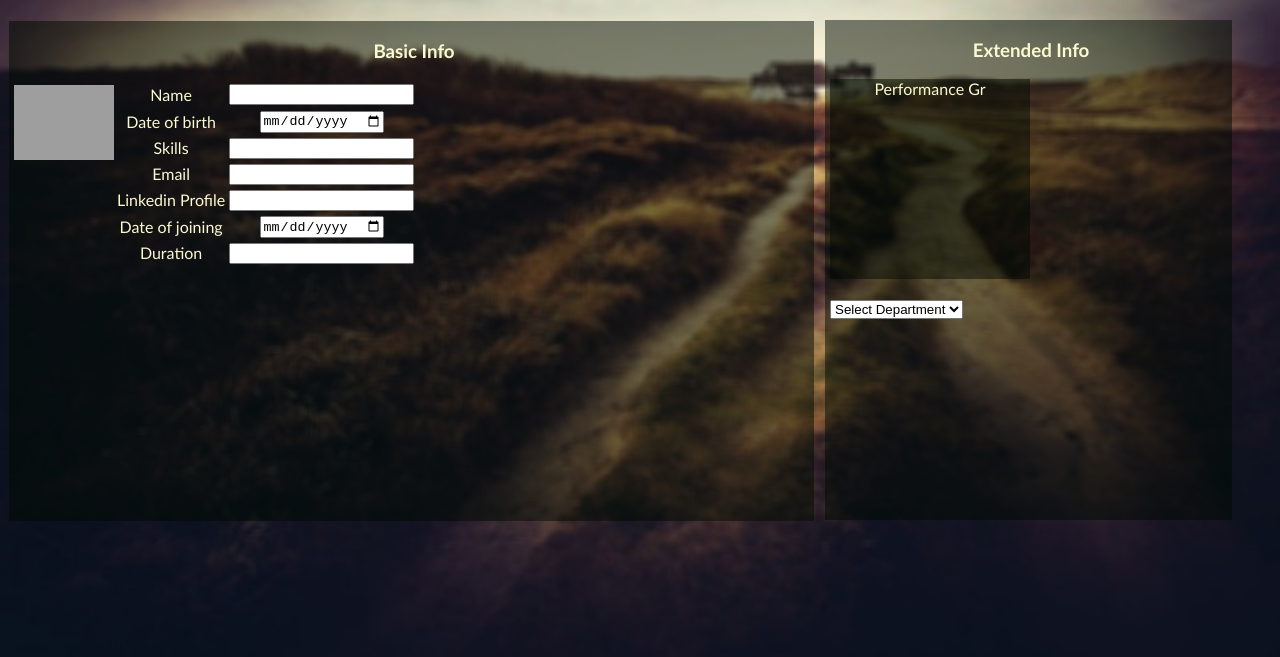
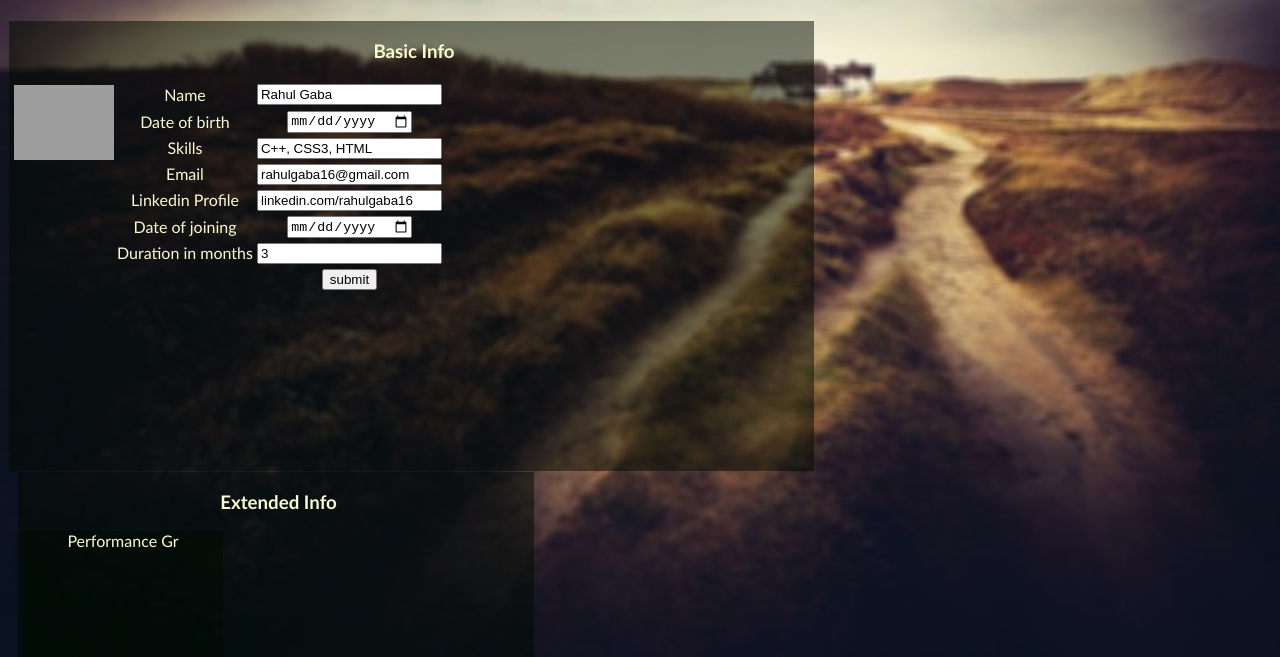
Before and after one commit to rahulgaba16/internship, a plain HTML site: page intern project/intern.html in a window 1280 px wide. Shown: the part 141-798 px from the top of the page. Drawn offline with Linux system fonts and the light colour scheme; grey boxes are pictures that could not be loaded.

Commit message:
tracin project

```diff
--- a/intern project/intern.html
+++ b/intern project/intern.html
@@ -4,7 +4,7 @@
     <title>Intern Page</title>
     <link rel="stylesheet" href="styling/style.css">
     <script>
-        function logou()
+        function getrep()
         {
             var n = document.getElementById("dept").value;
             switch (n)
@@ -14,9 +14,16 @@
                     break;
                 default:
                     document.getElementById("web").style.visibility="hidden";
+                    document.getElementById("button").style.visibility="visible";
                     break;
+
             }
 
+        }
+        function stype()
+        {
+            var n = document.getElementById("dept").value;
+            alert("repository "+n+" saved.");
         }
     </script>
     <style>
@@ -45,15 +52,19 @@
         <table>
             <tr><h3>Basic Info</h3>
                 <img src="https://www.dropbox.com/s/rm2p26s2ahsf920/29017.jpg?dl=1">
-                <td>Name </td><td><input type="text" id="name" ></td>
-            </tr><tr><td>Date of birth </td><td><input type="date"id="dob"></td>
-        </tr><tr><td>Skills </td><td><input type="text" id="sk"></td>
-        </tr><tr><td>Email </td><td><input type="email"id="email"></td>
-        </tr><tr><td>Linkedin Profile </td><td><input type="url"id="linkedin"></td>
-        </tr><tr><td>Date of joining</td><td><input type="date"id="doj"></td>
-        </tr><tr> <td>Duration </td><td><input type="number" id=""></td>
+                <td>Name </td><td><input type="text" value="Rahul Gaba" id="name" ></td>
+            </tr><tr><td>Date of birth </td><td><input type="date" value="01/16/1993" id="dob"></td>
+        </tr><tr><td>Skills </td><td><input type="text" value="C++, CSS3, HTML" id="sk"></td>
+        </tr><tr><td>Email </td><td><input type="email" value="rahulgaba16@gmail.com" id="email"></td>
+        </tr><tr><td>Linkedin Profile </td><td><input type="url" value="linkedin.com/rahulgaba16" id="linkedin"></td>
+        </tr><tr><td>Date of joining</td><td><input type="date" value="06/16/2014" id="doj"></td>
+        </tr><tr> <td>Duration in months</td><td><input type="number" value="3" id=""></td>
+
         </tr>
+            <tr><td></td><td><input type="button" value="submit"></td></tr>
+
         </table>
+
     </form>
 
     <div id="extended">
@@ -63,7 +74,7 @@
         </section>
         <form>
             <br>
-            <select id="dept" onclick="logou()">
+            <select id="dept" onclick="getrep()">
                 <option>Select Department</option>
                 <option >Web designing </option>
                 <option>Marketing</option>
--- a/intern project/styling/style.css
+++ b/intern project/styling/style.css
@@ -17,16 +17,16 @@ img{
     background-color:rgba(0,10,0,0.5);
     margin: 1px;
     padding-left: 5px;
-    height: 500px;
+    height: 450px;
 }
 
 #extended{
     float: left;
     text-align: center;
     padding-left: 5px;
-    width: 402px;
+    width: 511px;
     margin-left: 10px;
-    height: 500px;
+    height: 450px;
     background-color:rgba(0,10,0,0.5);
 }
 #graph{
```
Also changed, not shown: intern project/interns_profile.html (+19 -10 lines).
